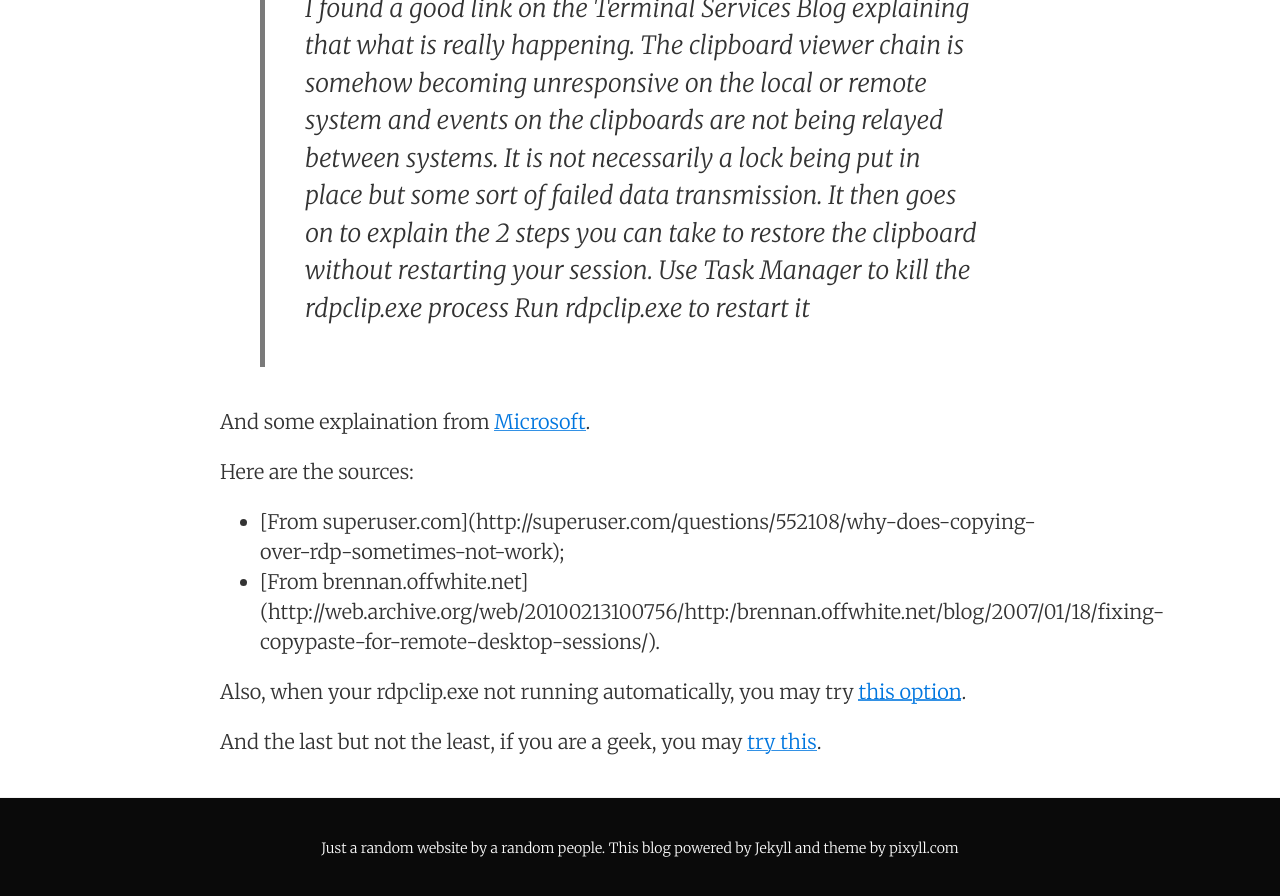
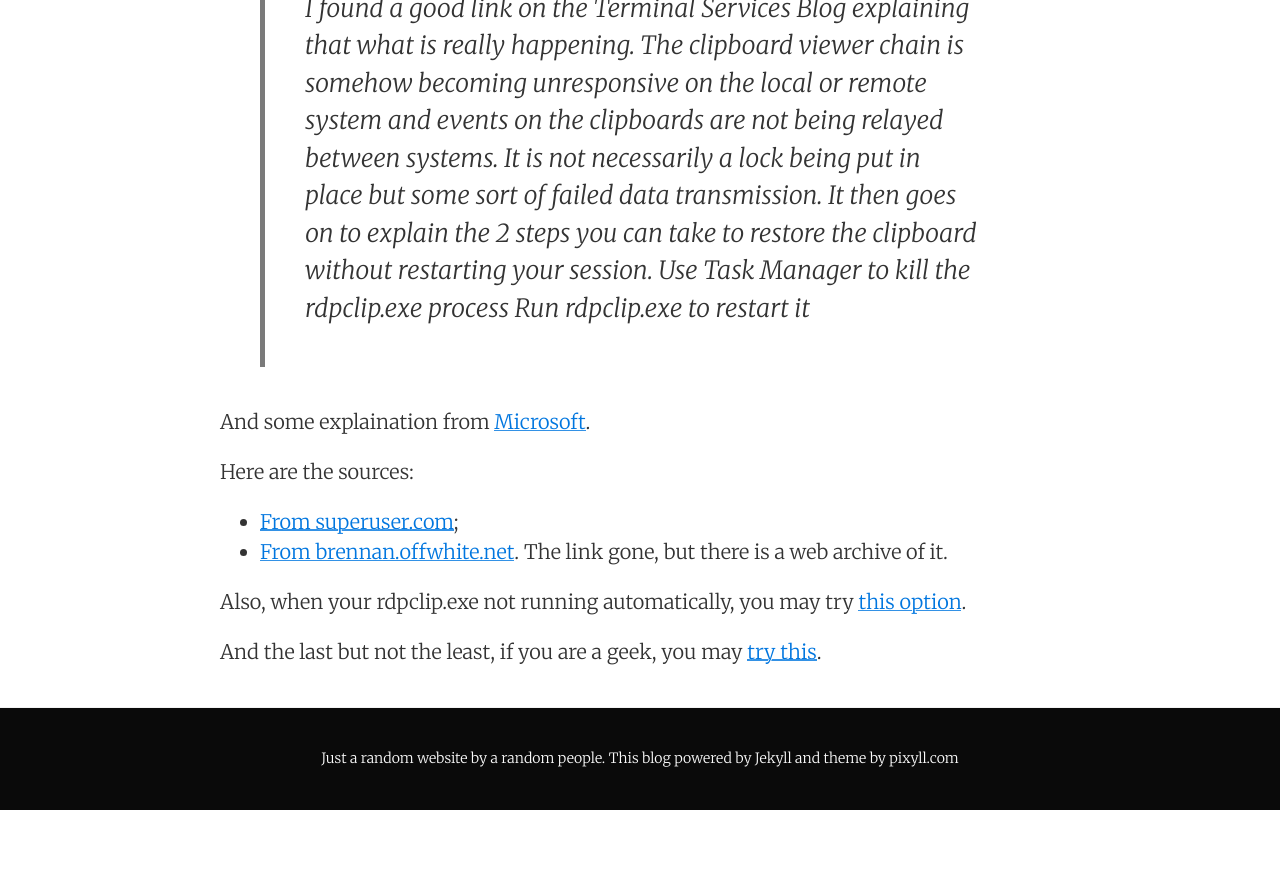
Before and after one commit to wwahyudi/wwahyudi.github.io, a Jekyll site: the page built from _posts/2015-11-05-why-does-copying-over-rdp-sometimes-not-work.md, in a window 1280 px wide and 900 px high, scrolled down 905 px. Shown: the top 896 px of the window. Built offline with Jekyll 4.4.1, drawn with Linux system fonts in a browser that asks for light colours; comment, search, counter and statistics services are not loaded; after the commit the page ends 1715 px from its top, so only the background shows below that.

Commit message:
Fixed links on items
Why does copying over RDP sometimes not work?

```diff
--- a/_posts/2015-11-05-why-does-copying-over-rdp-sometimes-not-work.md
+++ b/_posts/2015-11-05-why-does-copying-over-rdp-sometimes-not-work.md
@@ -19,8 +19,8 @@ And some explaination from [Microsoft](https://blogs.technet.microsoft.com/enter
 
 Here are the sources:
 <ul>
-	<li> [From superuser.com](http://superuser.com/questions/552108/why-does-copying-over-rdp-sometimes-not-work); </li>
-	<li> [From brennan.offwhite.net](http://web.archive.org/web/20100213100756/http:/brennan.offwhite.net/blog/2007/01/18/fixing-copypaste-for-remote-desktop-sessions/). </li>
+	<li> <a href="http://superuser.com/questions/552108/why-does-copying-over-rdp-sometimes-not-work">From superuser.com</a>; </li>
+	<li> <a href="http://web.archive.org/web/20100213100756/http:/brennan.offwhite.net/blog/2007/01/18/fixing-copypaste-for-remote-desktop-sessions/">From brennan.offwhite.net</a>. The link gone, but there is a web archive of it.</li>
 </ul>
 
 Also, when your rdpclip.exe not running automatically, you may try [this option](https://social.technet.microsoft.com/forums/windowsserver/en-US/d92ad1c3-826f-496b-8145-bb31615c55fe/rdpclipexe-not-running-automatically).
```
